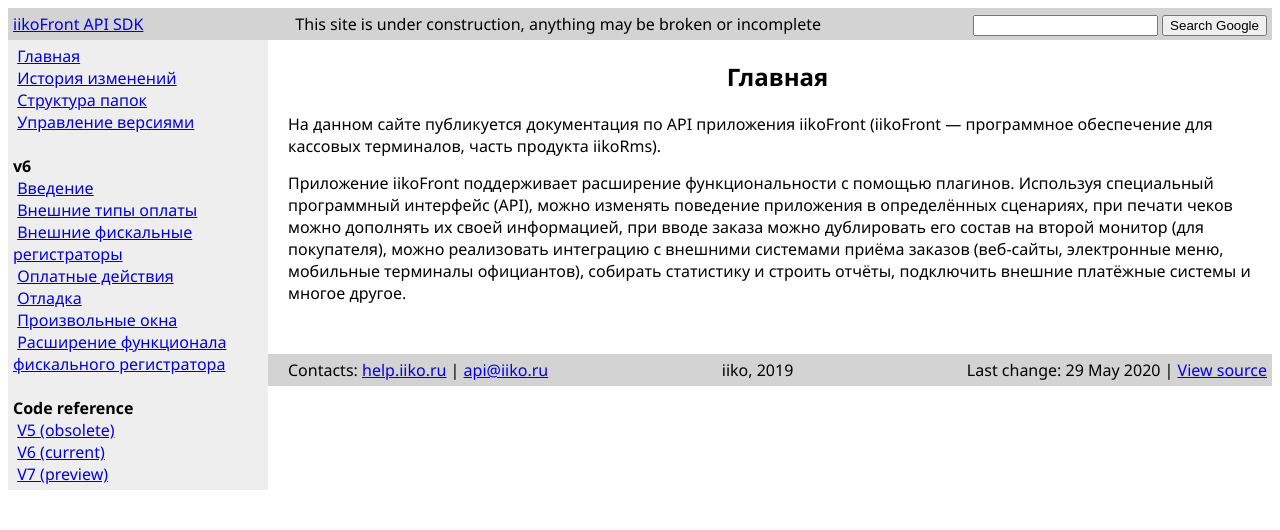
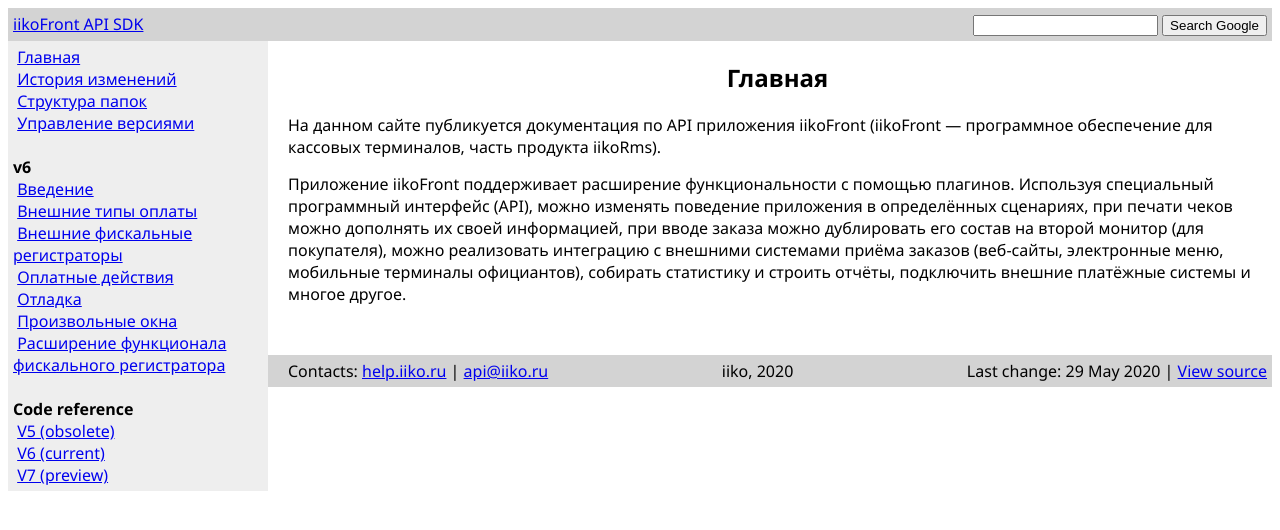
Before and after one commit to iiko/front.api.doc, a Jekyll site: the page built from index.md, in a window 1280 px wide. Shown: the top 530 px of the page. Built offline with Jekyll 4.4.1, drawn with Linux system fonts in a browser that asks for light colours.

Commit message:
Убрать табличку о том, что сайт находится в вечной разработке

```diff
--- a/_layouts/default.html
+++ b/_layouts/default.html
@@ -61,23 +61,25 @@
         {
             font-family: 'Segoe UI', Tahoma, Geneva, Verdana, sans-serif;
         }
+
+        .flex-container {
+            display: flex;
+            justify-content: space-between;
+        }
     </style>
 </head>
 <body>
     <header>
-        <div>
-            <div style="float: left">
+        <div class="flex-container">
+            <div>
                 <a href="https://github.com/iiko/front.api.sdk">iikoFront API SDK</a>
             </div>
-            <div style="float: right">
+            <div>
                 <form action="https://google.com/search" method="get">
                     <input type="hidden" name="sitesearch" value="https://iiko.github.io/front.api.doc/" />
                     <input type="text" name="q" />
                     <input type="submit" value="Search Google">
                 </form>
-            </div>
-            <div style="margin: 0 auto">
-                This site is under construction, anything may be broken or incomplete
             </div>
         </div>
     </header>
@@ -126,7 +128,7 @@
                 Last change: {{ site.time | date_to_long_string }} | <a href="https://github.com/iiko/front.api.doc/">View source</a>
             </div>
             <div style="margin: 0 auto">
-                iiko, 2019
+                iiko, 2020
             </div>
         </div>
     </footer>
```
